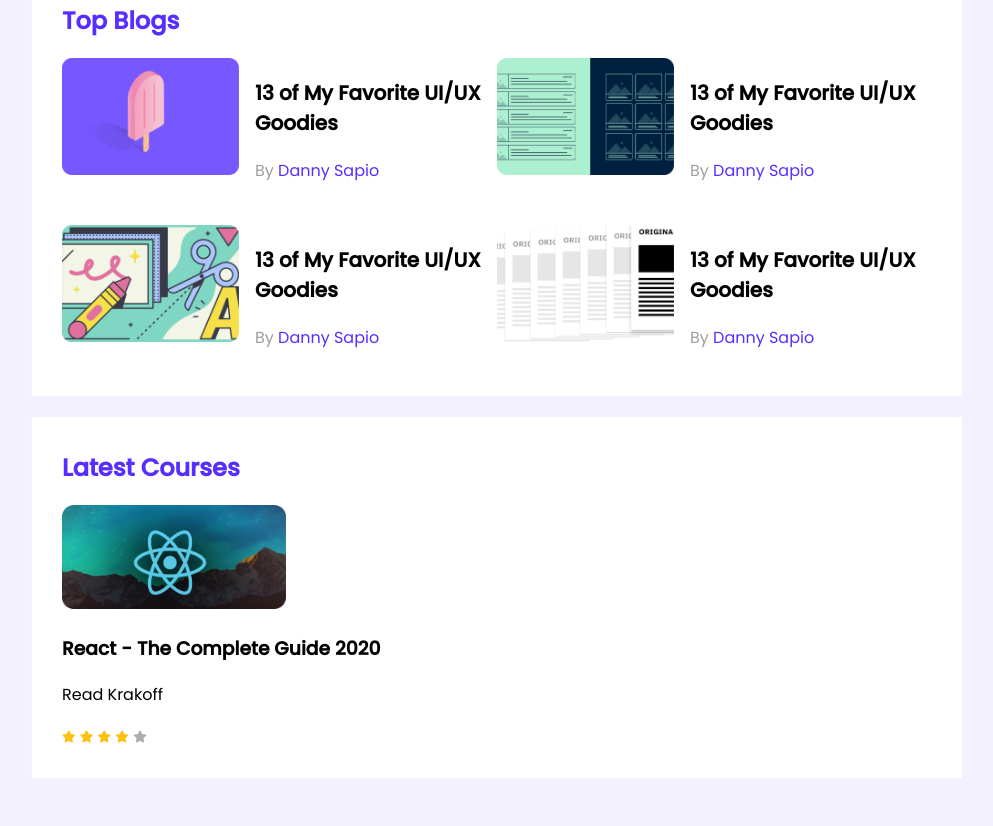
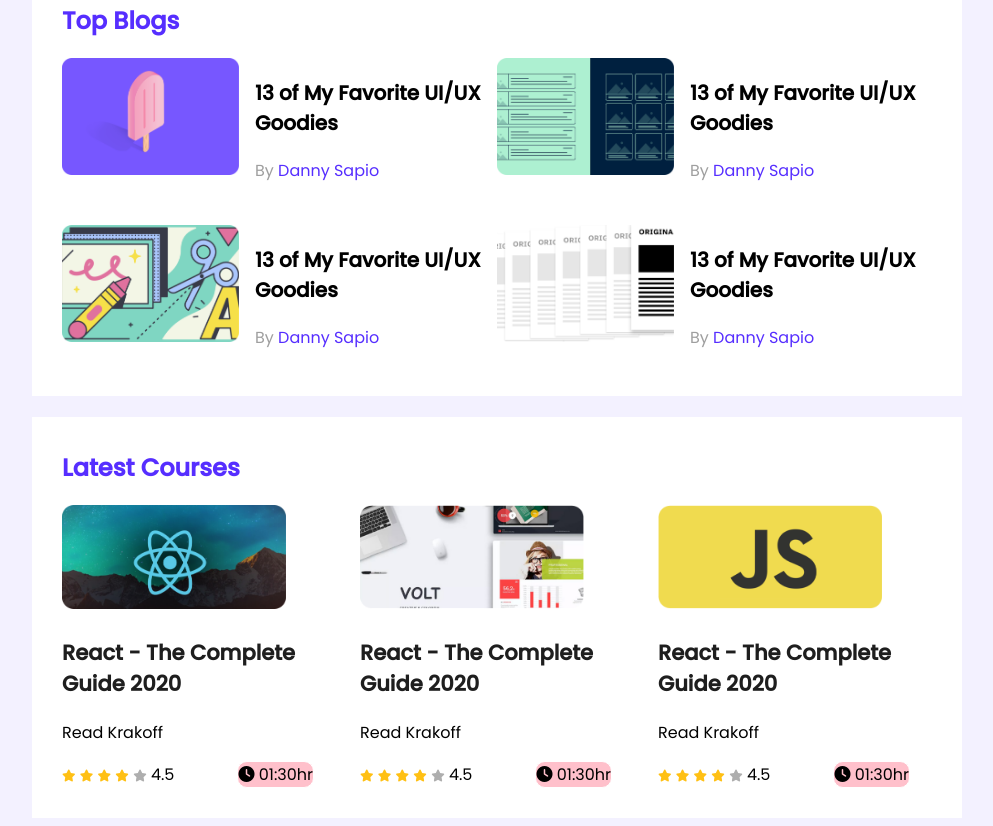
Before and after one commit to MirzaAyon/leaderboard-responsive-landing-page-website-using-flexbox-grid-mediaquery, a plain HTML site: page index.html in a window 1280 px wide. Shown: the part 328-1154 px from the top of the page, without its empty margins (143-1136 px from the left). Before the commit the page ends 1114 px from the top, so only its background shows below. Drawn offline with Linux system fonts and the light colour scheme.

Commit message:
all course added

```diff
--- a/index.html
+++ b/index.html
@@ -124,6 +124,64 @@
                                 <i class="fa-solid fa-star filled"></i>
                                 <i class="fa-solid fa-star filled"></i>
                                 <i class="fa-solid fa-star empty"></i>
+                                <span>4.5</span>
+                            </div>
+
+                            <div class="course-duration">
+                                <i class="fa-solid fa-clock"></i>
+                                01:30hr
+                            </div>
+
+                        </div>
+                    </div>
+
+                </div>
+                <div class="course">
+                    <div class="course-banner">
+                        <img src="images/courses/course-2.png" alt="">
+                    </div>
+                    <div class="course-detail">
+                        <h3 class="course-title">React - The Complete Guide 2020</h3>
+                        <p class="course-author"> Read Krakoff </p>
+                        <div class="course-info">
+                            <div>
+                                <i class="fa-solid fa-star filled"></i>
+                                <i class="fa-solid fa-star filled"></i>
+                                <i class="fa-solid fa-star filled"></i>
+                                <i class="fa-solid fa-star filled"></i>
+                                <i class="fa-solid fa-star empty"></i>
+                                <span>4.5</span>
+                            </div>
+
+                            <div class="course-duration">
+                                <i class="fa-solid fa-clock"></i>
+                                01:30hr
+                            </div>
+
+                        </div>
+                    </div>
+
+                </div>
+                <div class="course">
+                    <div class="course-banner">
+                        <img src="images/courses/course-3.png" alt="">
+                    </div>
+                    <div class="course-detail">
+                        <h3 class="course-title">React - The Complete Guide 2020</h3>
+                        <p class="course-author"> Read Krakoff </p>
+                        <div class="course-info">
+                            <div>
+                                <i class="fa-solid fa-star filled"></i>
+                                <i class="fa-solid fa-star filled"></i>
+                                <i class="fa-solid fa-star filled"></i>
+                                <i class="fa-solid fa-star filled"></i>
+                                <i class="fa-solid fa-star empty"></i>
+                                <span>4.5</span>
+                            </div>
+
+                            <div class="course-duration">
+                                <i class="fa-solid fa-clock"></i>
+                                01:30hr
                             </div>
 
                         </div>
--- a/style.css
+++ b/style.css
@@ -95,9 +95,21 @@ hr {
 }
 
 /* courses style */
+.courses {
+    display: grid;
+    grid-template-columns: repeat(3, 1fr);
+    grid-column-gap: 24px;
+}
+
 .course .course-banner img {
     Width: 224px;
     Height: 104px;
+}
+
+.course-info {
+    display: flex;
+    align-items: center;
+    justify-content: space-between;
 }
 
 .fa-star {
@@ -113,3 +125,22 @@ hr {
     color: #AEAEAE;
 
 }
+
+.course-title {
+    font-size: 21px;
+    color: #1E1E1E;
+}
+
+.course {
+    width: 252px;
+
+
+    /* ekta box shadow dite hbe */
+
+}
+
+.course-duration {
+    border: 1px solid white;
+    border-radius: 10px;
+    background-color: pink;
+}
```
